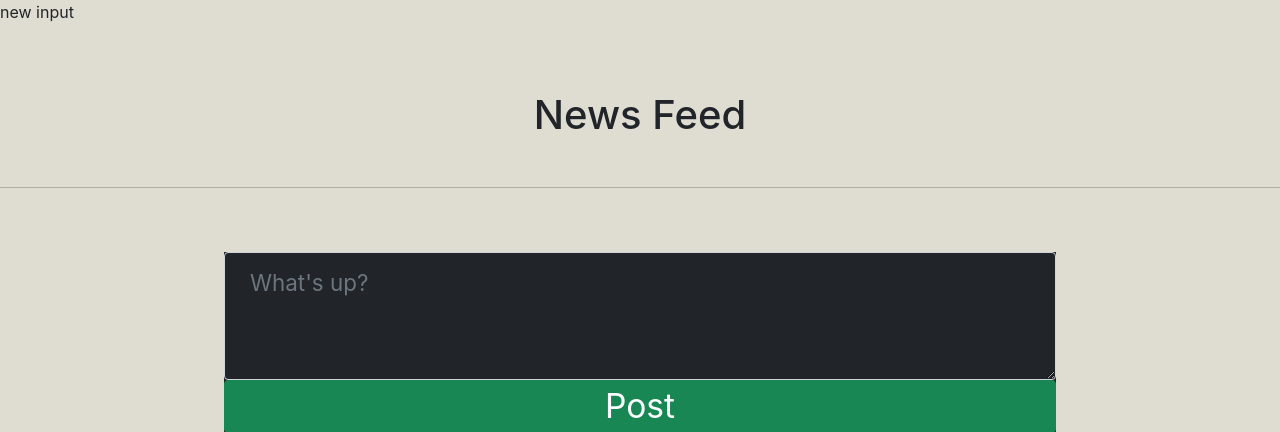
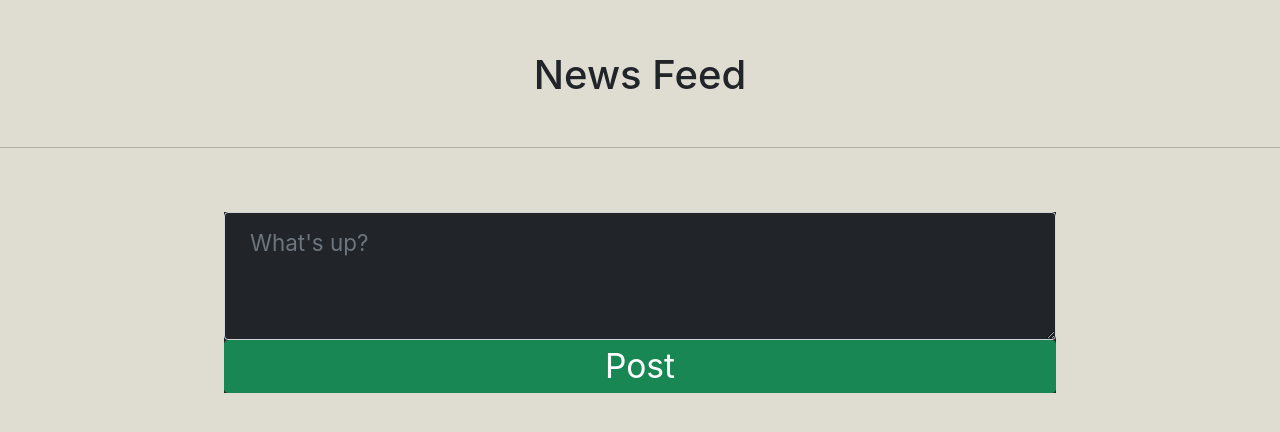
Before and after one commit to Zachj345/Social-Media-Clone-with-Messages, a Flask app: page / in a window 1280 px wide. Shown: the part 56-488 px from the top of the page. Run offline with Flask 2, Linux system fonts and the light colour scheme; the visitor is signed in with stand-in values (Sample User, id 1); data comes from the database, SQL or seed files in the repository; data that the repository does not hold is empty; some libraries are stand-ins or nearby versions.

Commit message:
undoing test changes

```diff
--- a/website/templates/base.html
+++ b/website/templates/base.html
@@ -150,7 +150,7 @@
         </div>
       </div>
     </nav>
-    <p>new input</p>
+
     <section>
       {% with messages = get_flashed_messages(with_categories=true) %} {% if
       messages %} {% for category, message in messages %} {% if category ==
```
